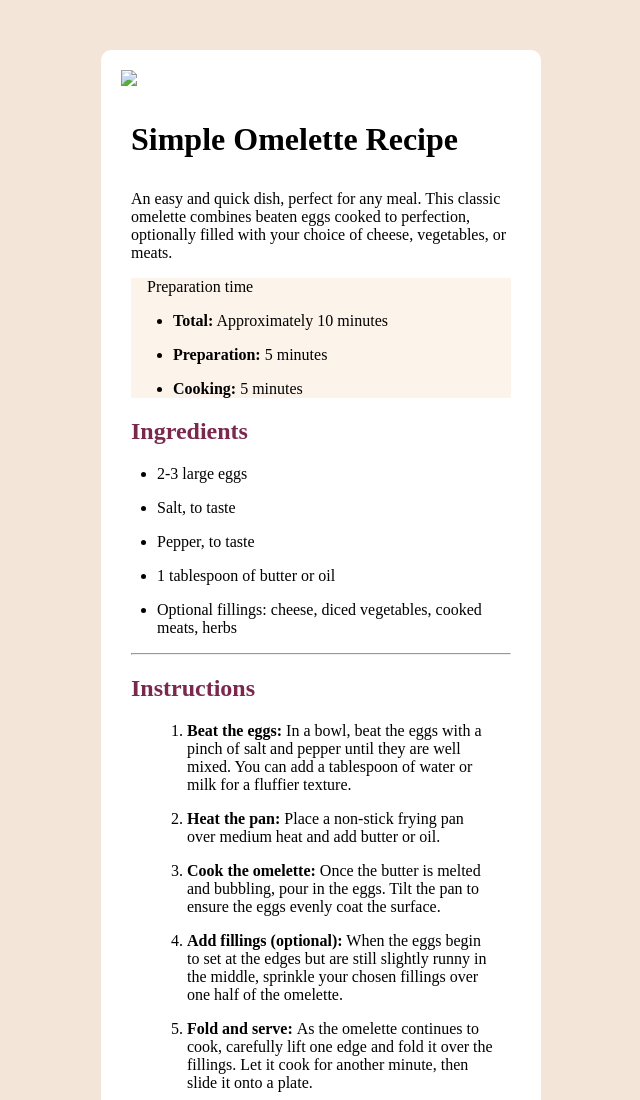
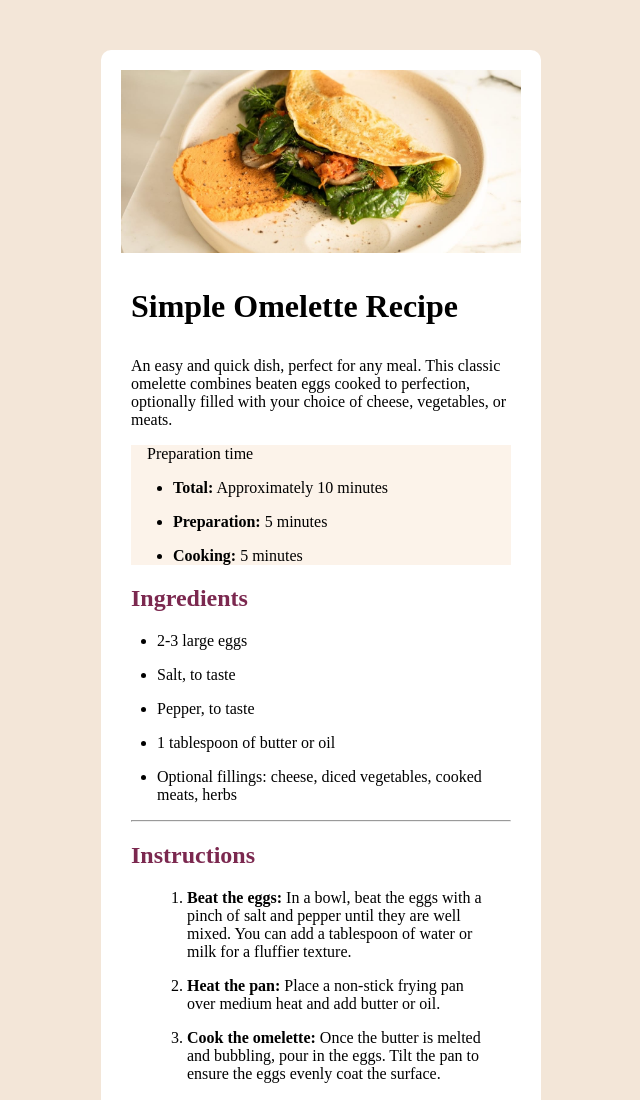
Before and after one commit to Doctorzik/recipe-page-main, a plain HTML site: page index.html in a window 1280 px wide. Shown: the top 1100 px of the page, without its empty margins (319-959 px from the left). Drawn offline with Linux system fonts and the light colour scheme; the site is published under a folder, as on GitHub Pages, so addresses that start at the root find nothing; a web font is replaced by a local one.

Commit message:
Fix image path in index.html

```diff
--- a/index.html
+++ b/index.html
@@ -29,7 +29,7 @@
 	</head>
 	<body>
 		<div class="container-body">
-			<img src="/assets/images/image-omelette.jpeg" />
+			<img src="./assets/images/image-omelette.jpeg" />
 			<div class="container-inner">
 				<h1>Simple Omelette Recipe</h1>
 				<p>
```
